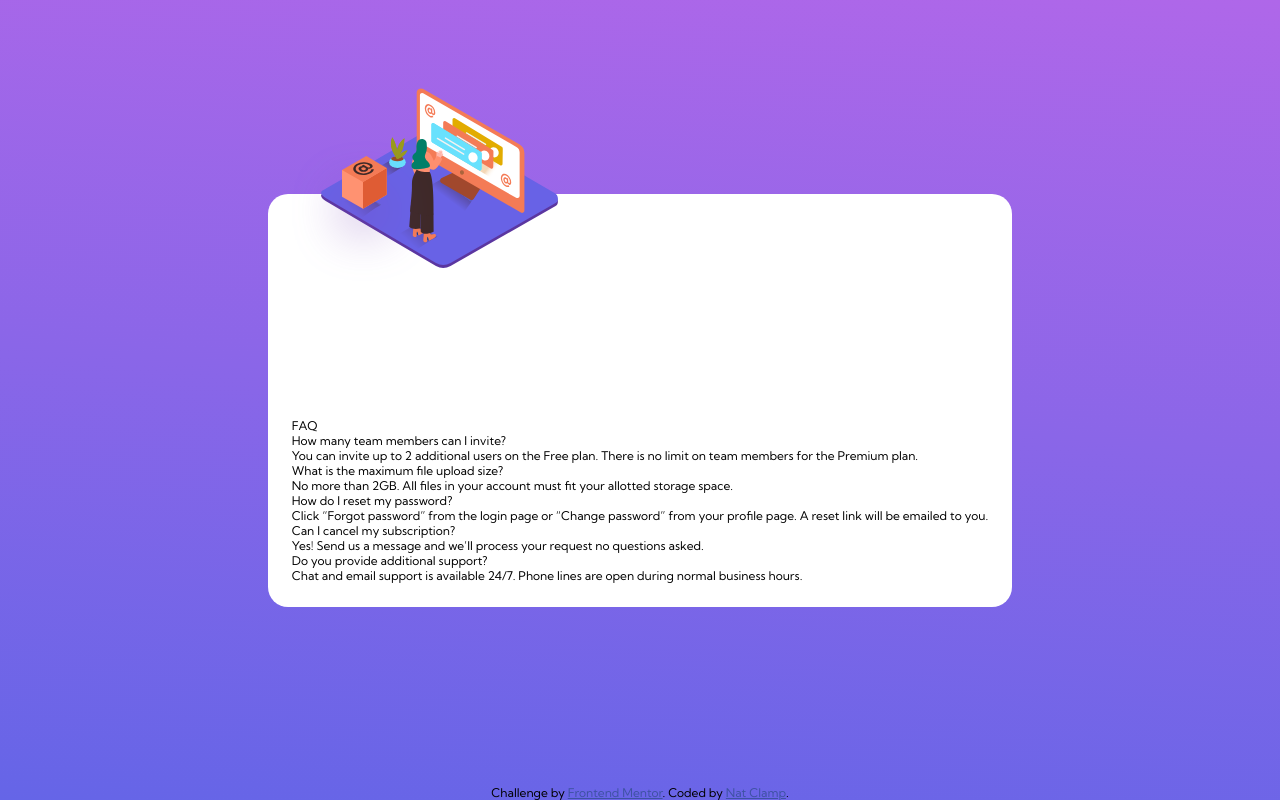
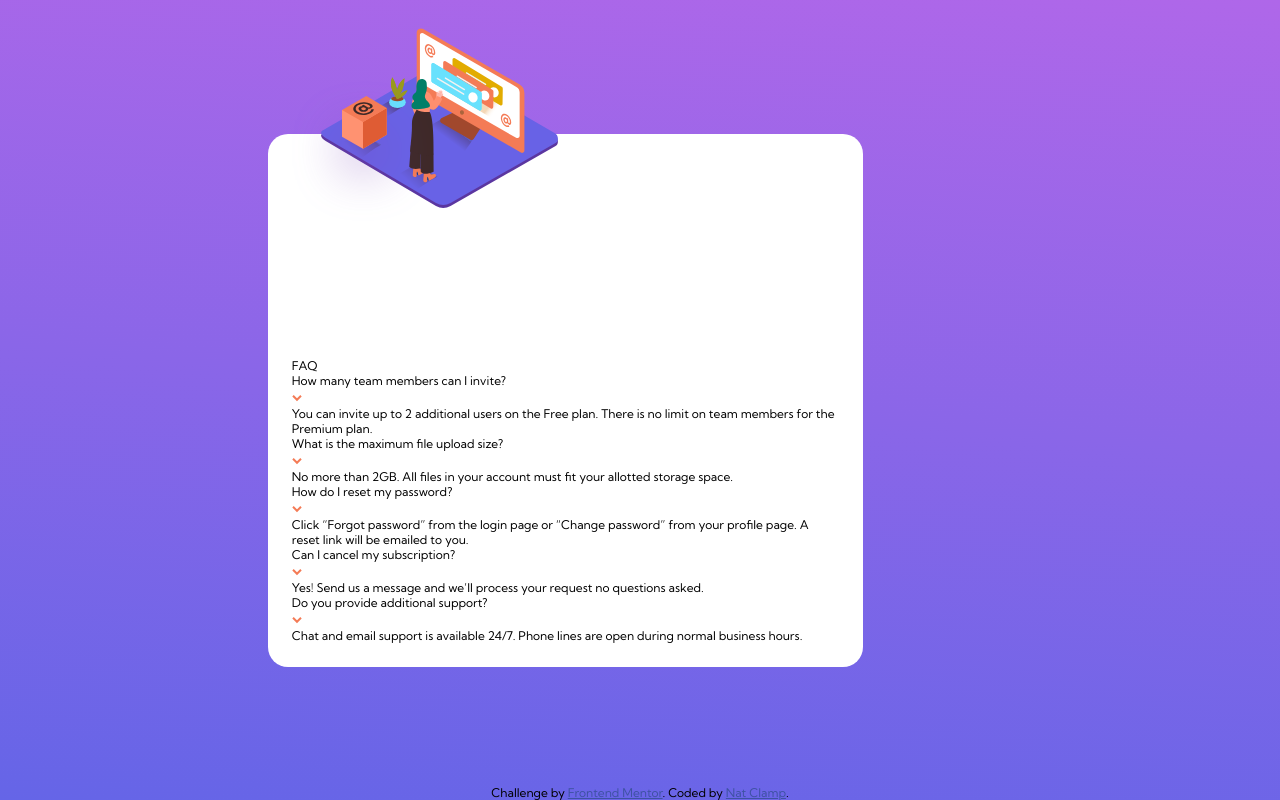
Before and after one commit to NatClamp/frontend-mentor-faq-accordian, a website: page index.html in a window 1280 px wide. Drawn offline with Linux system fonts and the light colour scheme.

Commit message:
improve structure of html

```diff
--- a/index.html
+++ b/index.html
@@ -11,70 +11,82 @@
   <title>Frontend Mentor | FAQ Accordion Card</title>
 </head>
 <body>
-  <main class="card">
+  <main class="container">
+    <div class="card">
       <section class="card__left">
         <div class="img-container">
           <img class="main-img--mobile" src="images/illustration-woman-online-mobile.svg" alt="">
         </div>
         <!-- <div class="img-container">
+          <img class="" src="images/illustration-box-desktop.svg" alt="">
+        </div> -->
+        <!-- <div class="img-container">
           <img class="main-img--desktop" src="images/illustration-woman-online-desktop.svg" alt="">
         </div> -->
-
       </section>
       <section class="card__right">
         <h1>FAQ</h1>
         <div class="accordian">
           <div class="accordian__section">
-          <h2 class="question">How many team members can I invite?</h2>
+            <div class="question">
+              <h2 class="question__content">How many team members can I invite?</h2>
+              <img class="question__arrow" src="./images/icon-arrow-down.svg" alt="">
+
+            </div>
             <div class="answer">
-            <div class="answer__content">
-              <p>You can invite up to 2 additional users on the Free plan. There is no limit on
+                <p class="answer__content">You can invite up to 2 additional users on the Free plan. There is no limit on
                   team members for the Premium plan.</p>
-            </div>
             </div>
           </div>
 
           <div class="accordian__section">
-          <h2 class="question">What is the maximum file upload size?</h2>
+            <div class="question">
+              <h2 class="question__content">What is the maximum file upload size?</h2>
+              <img class="question__arrow" src="./images/icon-arrow-down.svg" alt="">
+            </div>
             <div class="answer">
-            <div class="answer__content">
-              <p>No more than 2GB. All files in your account must fit your allotted storage space.
+                <p class="answer__content">No more than 2GB. All files in your account must fit your allotted storage space.
                 </p>
-            </div>
             </div>
           </div>
 
           <div class="accordian__section">
-          <h2 class="question">How do I reset my password?</h2>
+            <div class="question">
+              <h2 class="question__content">How do I reset my password?</h2>
+              <img class="question__arrow" src="./images/icon-arrow-down.svg" alt="">
+            </div>
             <div class="answer">
-            <div class="answer__content">
-              <p>Click “Forgot password” from the login page or “Change password” from your profile page. A reset link will be emailed to you.</p>
-            </div>
+                <p class="answer__content">Click “Forgot password” from the login page or “Change password” from your profile page. A reset link will be emailed to you.</p>
             </div>
           </div>
 
           <div class="accordian__section">
-          <h2 class="question">Can I cancel my subscription?</h2>
+            <div class="question">
+              <h2 class="question__content">Can I cancel my subscription?</h2>
+              <img class="question__arrow" src="./images/icon-arrow-down.svg" alt="">
+
+            </div>
             <div class="answer">
-            <div class="answer__content">
-              <p>Yes! Send us a message and we’ll process your request no questions asked.</p>
-            </div>
+                <p class="answer__content">Yes! Send us a message and we’ll process your request no questions asked.</p>
             </div>
           </div>
 
           <div class="accordian__section">
-          <h2 class="question">Do you provide additional support?</h2>
+            <div class="question">
+              <h2 class="question__content">Do you provide additional support?</h2>
+              <img class="question__arrow" src="./images/icon-arrow-down.svg" alt="">
+            </div>
             <div class="answer">
-            <div class="answer__content">
-              <p>Chat and email support is available 24/7. Phone lines are open during normal business hours.</p>
-            </div>
+                <p class="answer__content">Chat and email support is available 24/7. Phone lines are open during normal business hours.</p>
               </div>
           </div>
         </div>
       </section>
+    </div>
   </main>
   <div class="attribution">
     <p>Challenge by <a href="https://www.frontendmentor.io?ref=challenge" target="_blank">Frontend Mentor</a>. Coded by <a href="https://natalieclamp.com/">Nat Clamp</a>.</p>
   </div>
+  <script type="text/javascript" src="main.js"></script>
 </body>
 </html>
```
Lines whose indentation alone changed are shown as unchanged.
